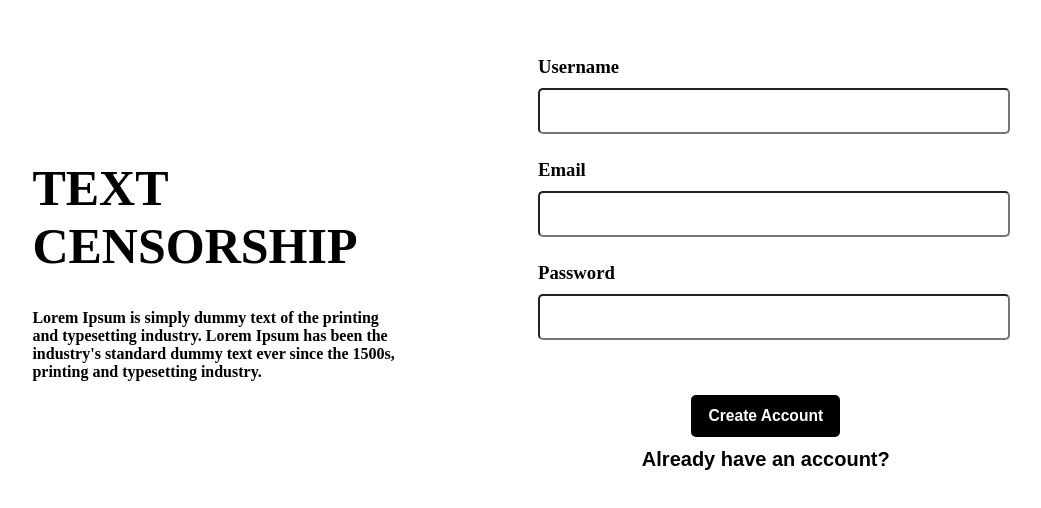
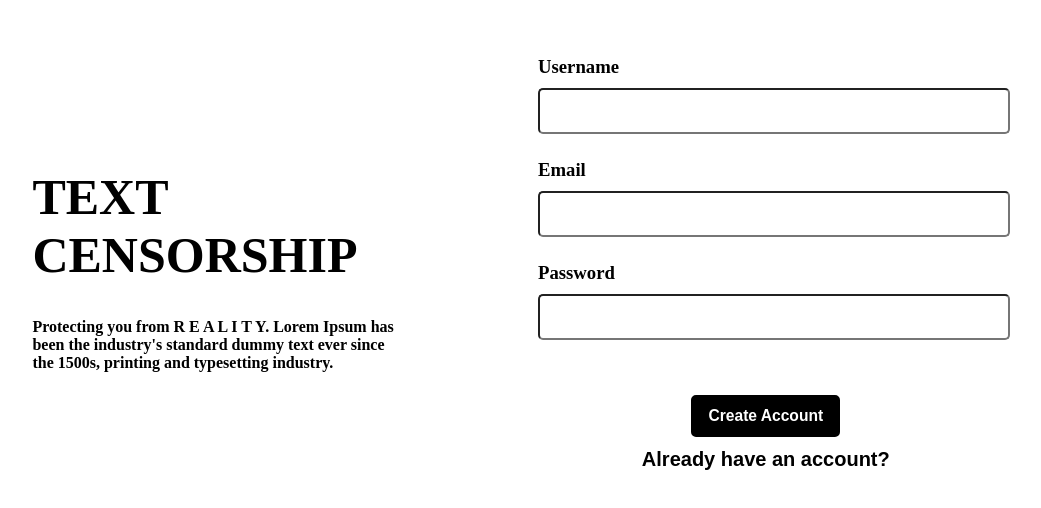
Before and after one commit to Akash-Raj-ST/TextCensor, a React (Create React App) app: page / in a window 1280 px wide. Shown: the part 102-610 px from the top of the page, without its empty margins (152-1193 px from the left). Built offline with nearby package versions, Linux system fonts and the light colour scheme.

Commit message:
intro updated

```diff
--- a/src/Home.js
+++ b/src/Home.js
@@ -20,8 +20,7 @@ function Info(){
         <div style={styles.infoContainer}>
             <h1 style={styles.title}>TEXT CENSORSHIP</h1>
             <h4 style={styles.content}>
-                Lorem Ipsum is simply dummy text of the printing
-                and typesetting industry. Lorem Ipsum has been
+                Protecting you from R E A L I T Y. Lorem Ipsum has been
                 the industry's standard dummy text ever since
                 the 1500s,  printing and typesetting industry.
             </h4>
```
